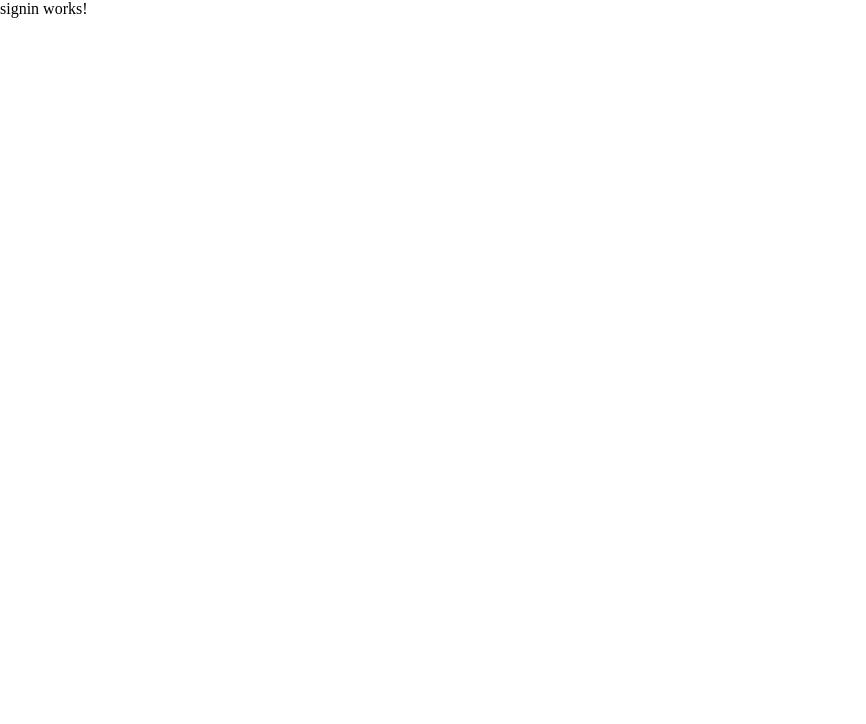
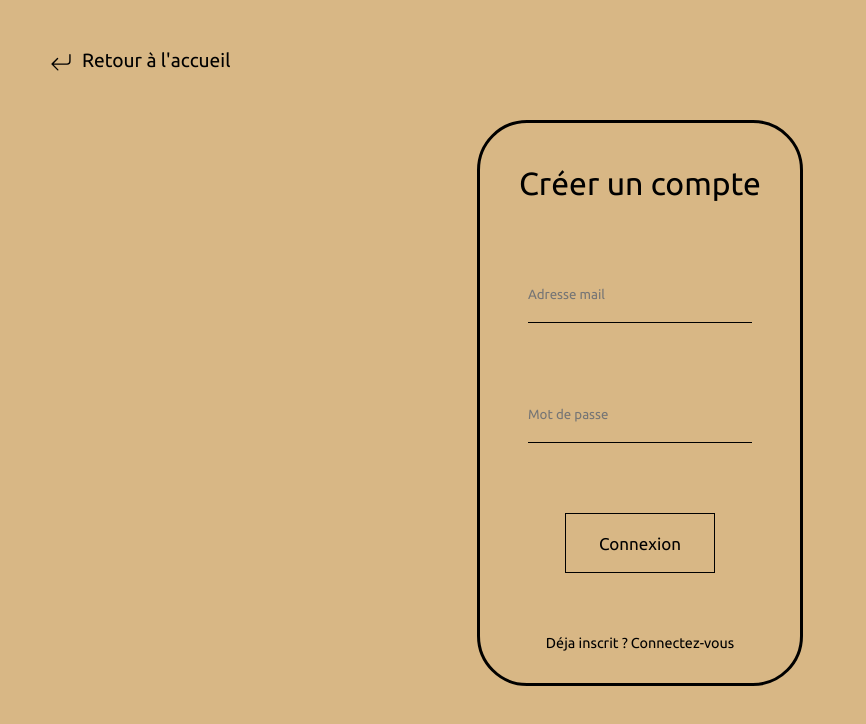
Before and after one commit to BAHITA75/aston_project_lunch, an Angular app: page /signup in a window 1280 px wide. Shown: the top 724 px of the page, without its empty margins (0-866 px from the left). Built offline with nearby package versions, Linux system fonts and the light colour scheme.

Commit message:
Update signUp form

```diff
--- a/src/app/auth/login/login.component.scss
+++ b/src/app/auth/login/login.component.scss
@@ -262,8 +262,4 @@
             }
         }
     }
-
-
-
-
 }
--- a/src/app/auth/signin/signin.component.html
+++ b/src/app/auth/signin/signin.component.html
@@ -1 +1,31 @@
-<p>signin works!</p>
+<div class="SignUp">
+    <nav class="navLogin">
+        <img class="returnAllIcon" src="../../../assets/arrowReturn.svg" alt="retour vers l'accueil">
+        <a class="navBtn" routerLink="/" >Retour à l'accueil</a>
+        <img class="returnMobIcon" routerLink="/" src="../../../assets/arrowLeftCircle.svg" alt="retour vers l'accueil">
+    </nav>
+    <main class="mainSignUp">
+        <figure class="containerFormSignIn">
+            <figure class="titleFormSignIn">
+                <h1>Créer un compte</h1>
+            </figure>
+            <form class="formSignIn" action="POST">
+                <div class="containerInput">
+                    <input class="signFormField" type="email" placeholder="Adresse mail">
+                    <span>adresse mail non connue</span>
+
+                </div>
+
+                <div class="containerInput">
+                    <input class="signFormField" type="password" placeholder="Mot de passe">
+                    <span>mot de passe incorrect</span>
+                </div>
+
+                <div class="containerInput"><input class="signFormSubmit" type="submit" value="Connexion"></div>
+            </form>
+            <figure class="containerRedirectBtn">
+                <p>Déja inscrit ?<a routerLink="/signup">Connectez-vous</a></p>
+            </figure>
+        </figure>
+    </main>
+</div>
--- a/src/app/auth/signin/signin.component.scss
+++ b/src/app/auth/signin/signin.component.scss
@@ -0,0 +1,265 @@
+.SignUp{
+    height: 100vh;
+    font-family: 'Ubuntu';
+    background-color: #d8b785;
+
+    .navLogin{
+        height: 15vh;
+        display: flex;
+        align-items: center;
+
+        .returnAllIcon{
+            width: 22px;
+            height: auto;
+            margin-top: 6px;
+            margin-left: 50px;
+        }
+
+        .navBtn{
+            color: black;
+            margin-left: 10px;
+            text-decoration: none;
+            cursor: pointer;
+
+
+            &:after{
+
+            }
+        }
+    }
+
+    .mainSignUp{
+        display: flex;
+        justify-content: center;
+
+
+        span{
+            visibility: hidden;
+        }
+    }
+}
+
+@media screen and (max-width: 768px){
+
+    .returnAllIcon, .navBtn{
+        display: none;
+    }
+
+
+    .returnMobIcon{
+        margin-left: 40px;
+        width: 46px;
+        height: auto;
+    }
+
+    .navBtn{
+        font-size: 1.2rem;
+
+
+        &:after{
+
+        }
+    }
+
+    .mainSignUp{
+        height: 75vh;
+       align-items: center;
+
+
+        span{
+            visibility: hidden;
+        }
+    }
+
+    .containerFormSignIn{
+        width: 80%;
+        height: 60vh;
+        overflow: hidden;
+        border-radius: 50px;
+        border: 3px solid black;
+
+        .titleFormSignIn{
+            height: 15vh;
+            display: flex;
+            justify-content: center;
+            align-items: center;
+
+            h1{
+
+                font-weight: 300;
+            }
+        }
+
+        .formSignIn{
+            height: 45vh;
+            display: flex;
+            flex-direction: column;
+            justify-content: space-around;
+
+
+            .containerInput{
+                height: 10vh;
+                display: flex;
+                flex-direction: column;
+                justify-content: center;
+                align-items: center;
+
+                .signFormField{
+                    width: 70%;
+                    height: 7vh;
+                    border: none;
+                    background-color: transparent;
+                    border-bottom: 1.5px solid black;
+                    font-family: 'Ubuntu';
+                }
+
+                span{
+                    font-size: 13px;
+                    margin-top: 3px;
+                    color: red;
+                }
+
+                .signFormSubmit{
+                    padding: 14px;
+                    background-color: transparent;
+                    border: 1.4px solid black;
+                    cursor: pointer;
+                    transition: 0.3s ease;
+                    font-family: 'Ubuntu';
+
+                    &:hover{
+                        background-color: rgb(27, 27, 27);
+                        color: #FADDB1;
+                    }
+                }
+            }
+        }
+
+        .containerRedirectBtn{
+            height: 10vh;
+            display: flex;
+            justify-content: center;
+            align-items: center;
+
+            p{
+                font-size: 0.7rem;
+
+                a{
+                    margin-left: 3px;
+                }
+            }
+        }
+    }
+
+
+
+}
+
+@media screen and (min-width: 769px) and (max-width:1024px){
+
+    .containerFormLogin{}
+
+}
+
+@media screen and (min-width: 1025px){
+
+    .returnMobIcon{
+        display: none;
+    }
+
+    .mainSignUp{
+        height: 85vh;
+        align-items: flex-start;
+    }
+
+        .navBtn{
+            font-size: 1.2rem;
+
+
+            &:after{
+
+            }
+        }
+
+    .containerFormSignIn{
+        width: 25vw;
+        height: 70vh;
+        overflow: hidden;
+        border-radius: 50px;
+        border: 3px solid black;
+
+        .titleFormSignIn{
+            height: 15vh;
+            display: flex;
+            justify-content: center;
+            align-items: center;
+
+            h1{
+
+                font-weight: 300;
+            }
+        }
+
+        .formSignIn{
+            height: 45vh;
+            display: flex;
+            flex-direction: column;
+            justify-content: space-around;
+
+
+            .containerInput{
+                height: 10vh;
+                display: flex;
+                flex-direction: column;
+                justify-content: center;
+                align-items: center;
+
+                .signFormField{
+                    width: 70%;
+                    height: 7vh;
+                    border: none;
+                    background-color: transparent;
+                    border-bottom: 1.5px solid black;
+                    font-family: 'Ubuntu';
+                }
+
+                span{
+                    font-size: 13px;
+                    margin-top: 3px;
+                    color: red;
+                }
+
+                .signFormSubmit{
+                    width: 150px;
+                    height: 60px;
+                    background-color: transparent;
+                    border: 1.8px solid black;
+                    cursor: pointer;
+                    transition: 0.3s ease;
+                    font-size: 17px;
+                    font-family: 'Ubuntu';
+
+                    &:hover{
+                        background-color: rgb(27, 27, 27);
+                        color: #FADDB1;
+                    }
+                }
+            }
+        }
+
+        .containerRedirectBtn{
+            height: 10vh;
+            display: flex;
+            justify-content: center;
+            align-items: center;
+
+            p{
+                font-size: 0.9rem;
+
+                a{
+                    margin-left: 3px;
+                }
+            }
+        }
+    }
+}
```
